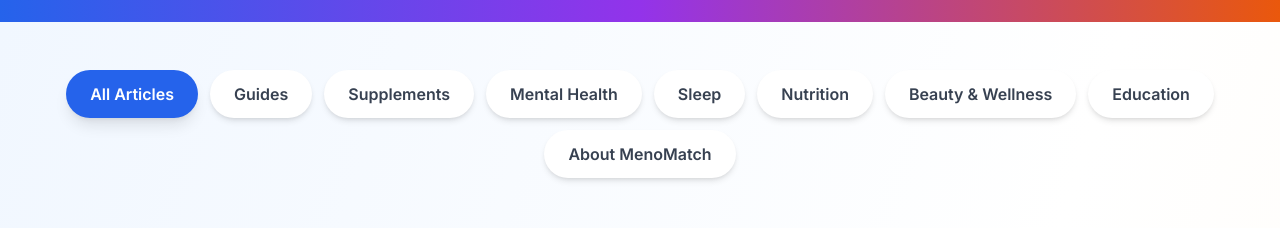
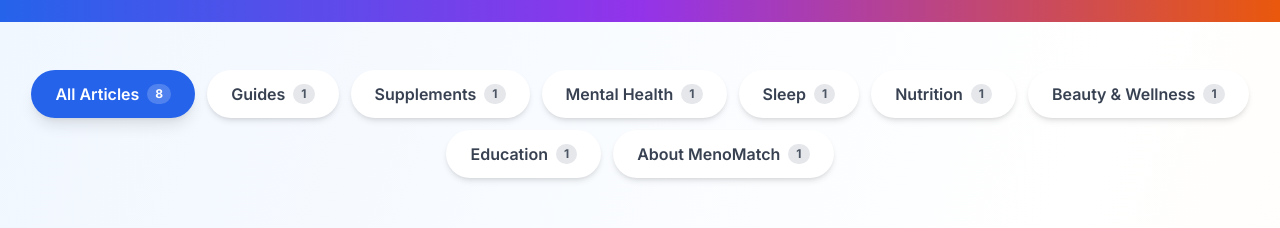
Before and after one commit to CreatorZap/menomatch, a React (Create React App) app: page /blog in a window 1280 px wide. Shown: the part 442-670 px from the top of the page. Built offline with nearby package versions, Linux system fonts and the light colour scheme.

Commit message:
✨ Add article count badges to blog category filters

```diff
--- a/src/pages/BlogIndex.jsx
+++ b/src/pages/BlogIndex.jsx
@@ -15,6 +15,14 @@ const BlogIndex = () => {
 
   // Get categories
   const categories = ['All Articles', ...getCategories()];
+
+  // Calculate article counts per category
+  const getCategoryCount = (category) => {
+    if (category === 'All Articles') {
+      return articles.length;
+    }
+    return articles.filter(article => article.category === category).length;
+  };
 
   // Filter articles
   const filteredArticles = articles.filter(article => {
@@ -144,13 +152,20 @@ const BlogIndex = () => {
                 <button
                   key={category}
                   onClick={() => setSelectedCategory(category)}
-                  className={`px-6 py-3 rounded-full font-semibold transition-all transform hover:scale-105 ${
+                  className={`px-6 py-3 rounded-full font-semibold transition-all transform hover:scale-105 flex items-center gap-2 ${
                     selectedCategory === category
                       ? 'bg-primary-600 text-white shadow-lg'
                       : 'bg-white text-gray-700 hover:bg-gray-100 shadow-md'
                   }`}
                 >
-                  {category}
+                  <span>{category}</span>
+                  <span className={`text-xs font-bold px-2 py-0.5 rounded-full ${
+                    selectedCategory === category
+                      ? 'bg-white/20 text-white'
+                      : 'bg-gray-200 text-gray-600'
+                  }`}>
+                    {getCategoryCount(category)}
+                  </span>
                 </button>
               ))}
             </div>
```
